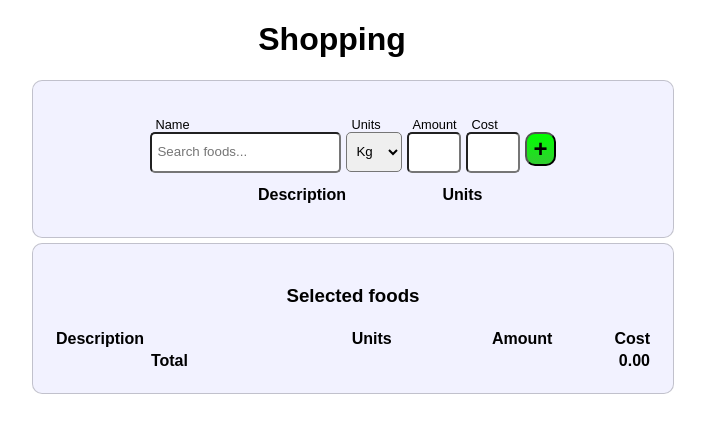
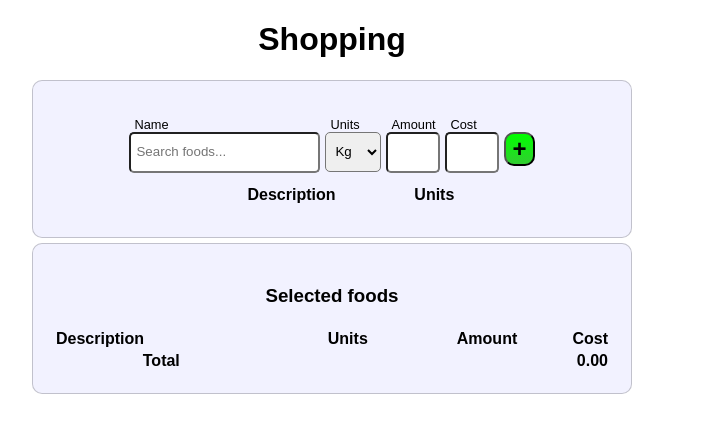
Before and after one commit to nikrb/shopping, a React (Create React App) app in the folder client/: page / in a window 1280 px wide. Shown: the top 432 px of the page, without its empty margins (308-1013 px from the left). Built offline with nearby package versions, Linux system fonts and the light colour scheme.

Commit message:
style for max-width

```diff
--- a/client/src/App.css
+++ b/client/src/App.css
@@ -12,7 +12,7 @@ label {
   float: left;
 }
 .App {
-  width: 600px;
+  max-width: 600px;
   margin: 0 auto;
   text-align: center;
 }
@@ -72,7 +72,7 @@ button:focus {
   text-align: left;
 }
 .table-wrapper {
-  width: 600px;
+  max-width: 600px;
   margin: 5px auto;
   padding: 20px;
   border: 1px solid rgba( 0,0,0,0.2);
```
